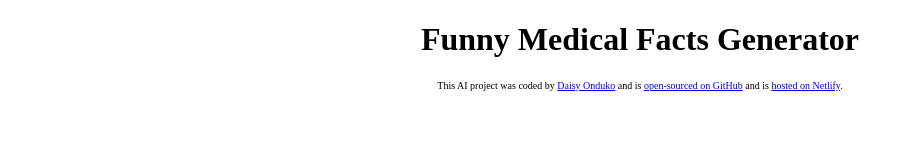
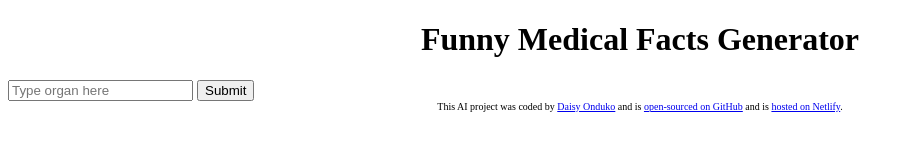
Before and after one commit to Onduko/AI-Funny-Medical-Facts-generator, a plain HTML site: page index.html in a window 1280 px wide. Shown: the whole page, without its empty margins (0-914 px from the left). Drawn offline with Linux system fonts and the light colour scheme.

Commit message:
Organ input form created

```diff
--- a/index.html
+++ b/index.html
@@ -8,6 +8,10 @@
   </head>
   <body>
     <h1>Funny Medical Facts Generator</h1>
+    <form>
+      <input type="text" id="organ" placeholder="Type organ here" />
+      <input type="submit" id="submitButton" />
+    </form>
     <footer>
       This AI project was coded by
       <a href="https://github.com/Onduko" target="_blank">Daisy Onduko</a> and
```
